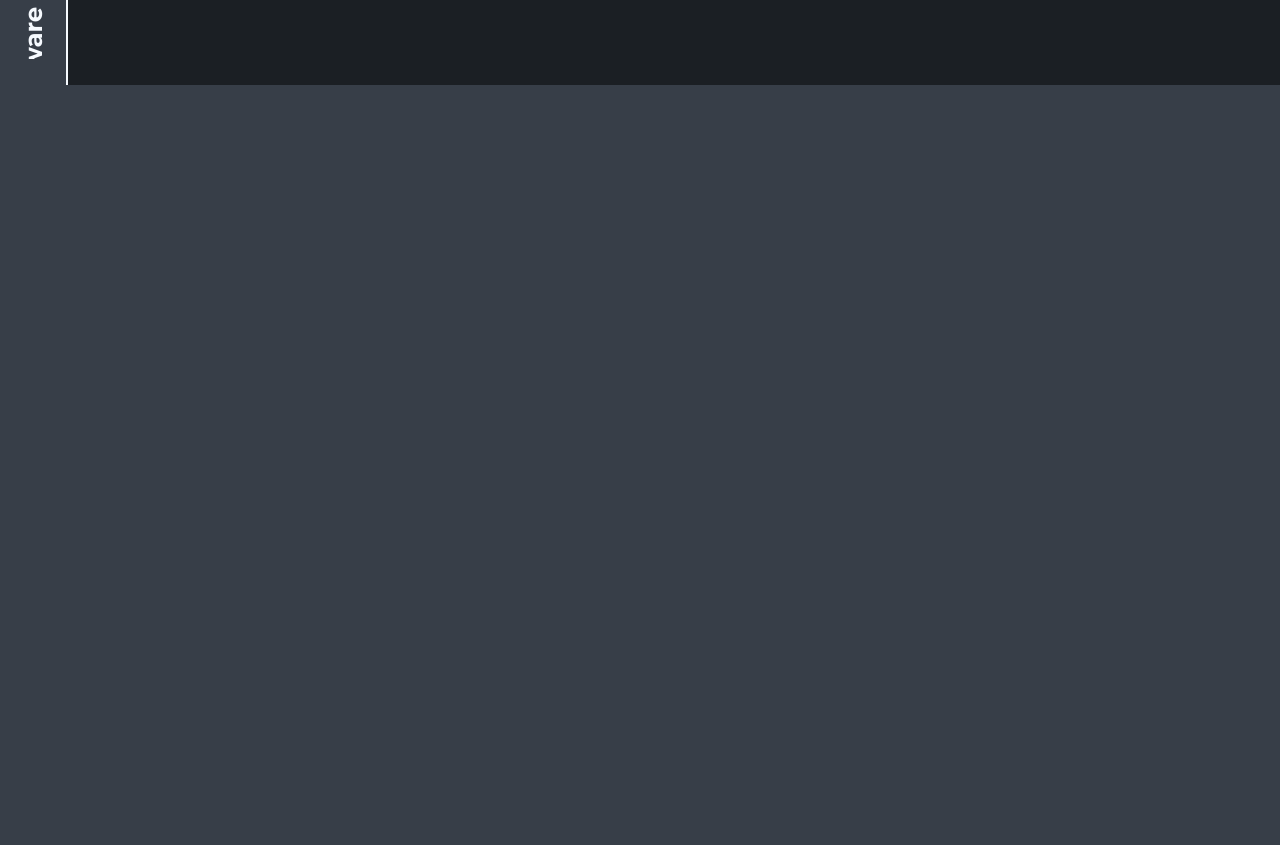
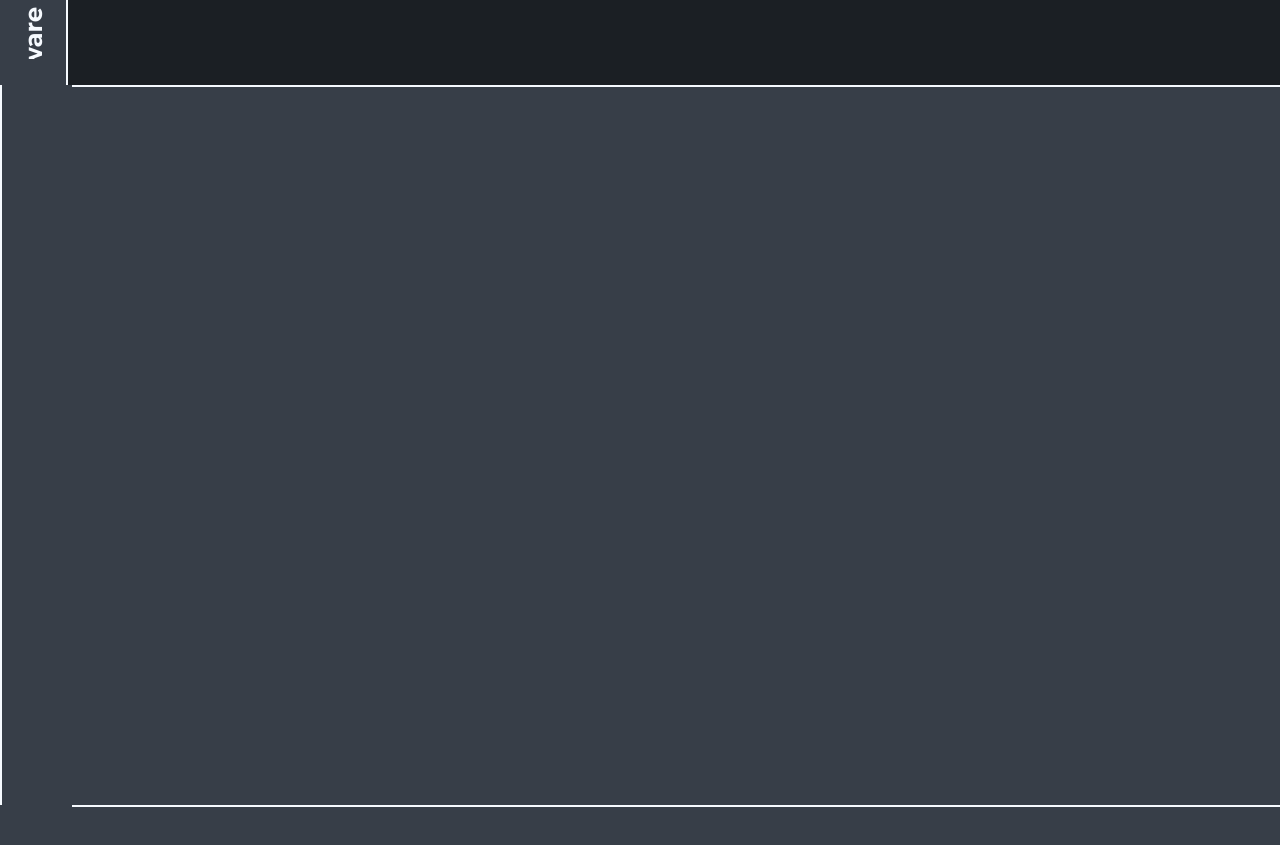
Before and after one commit to Jaggernaute/porfolio, a Vue app: page / in a window 1280 px wide. Shown: the part 715-1560 px from the top of the page. Built offline with nearby package versions, Linux system fonts and the light colour scheme.

Commit message:
:sparkles: Base for the about me

```diff
--- a/src/App.vue
+++ b/src/App.vue
@@ -2,14 +2,7 @@
   <the-header />
   <main class="main">
     <the-hero />
-    <section class="about">
-      <div class="about__me">
-        <!--placeholder-->
-      </div>
-      <div class="about__details">
-        <!--placeholder-->
-      </div>
-    </section>
+    <the-about />
     <section class="history"></section>
     <section class="projects"></section>
   </main>
@@ -18,9 +11,11 @@
 <script>
 import TheHeader from "@/components/TheHeader";
 import TheHero from "@/components/TheHero";
+import TheAbout from "@/components/TheAbout";
 
 export default {
   components: {
+    TheAbout,
     TheHeader,
     TheHero,
   },
@@ -55,6 +50,21 @@ body {
   min-height: 200vh;
   border-right: 2px solid var(--color-elment);
   width: calc(100% - 70px);
+
+  & > section {
+    position: relative;
+    width: 100%;
+
+    &::after {
+      content: "";
+      height: 2px;
+      width: 100vw;
+      right: 0;
+      bottom: -2px;
+      position: absolute;
+      background: var(--color-elment);
+    }
+  }
 }
 
 a {
--- /dev/null
+++ b/src/components/TheAbout.vue
@@ -0,0 +1,23 @@
+<template>
+  <section class="about">
+    <div class="about__me">
+      <!--placeholder-->
+    </div>
+    <div class="about__details">
+      <!--placeholder-->
+    </div>
+  </section>
+</template>
+
+<script>
+export default {
+  name: "TheAbout",
+};
+</script>
+
+<style lang="scss" scoped>
+.about {
+  height: 90vh;
+  border-left: 2px solid var(--color-elment);
+}
+</style>
--- a/src/components/TheHeader.vue
+++ b/src/components/TheHeader.vue
@@ -72,12 +72,12 @@ export default {
       padding: 0;
 
       transform-origin: top;
-      transition: height 0.5s ease-in-out;
+      transition: height 0.75s ease-in-out;
     }
 
     &__item {
       transform-origin: top;
-      transition: color 0.3s ease-in-out, transform 0.5s ease-in-out;
+      transition: color 0.3s ease-in-out;
       will-change: color, height;
       overflow: hidden;
 
@@ -103,7 +103,7 @@ export default {
 
   &__nav {
     &__list {
-      transition: 1s ease-in-out;
+      transition: 0.75s ease-in-out;
       height: 20vh;
     }
   }
--- a/src/components/TheHero.vue
+++ b/src/components/TheHero.vue
@@ -30,8 +30,6 @@ export default {
 .hero {
   display: flex;
   align-items: center;
-
-  width: 100%;
   height: 100vh;
 
   &__content {
```
